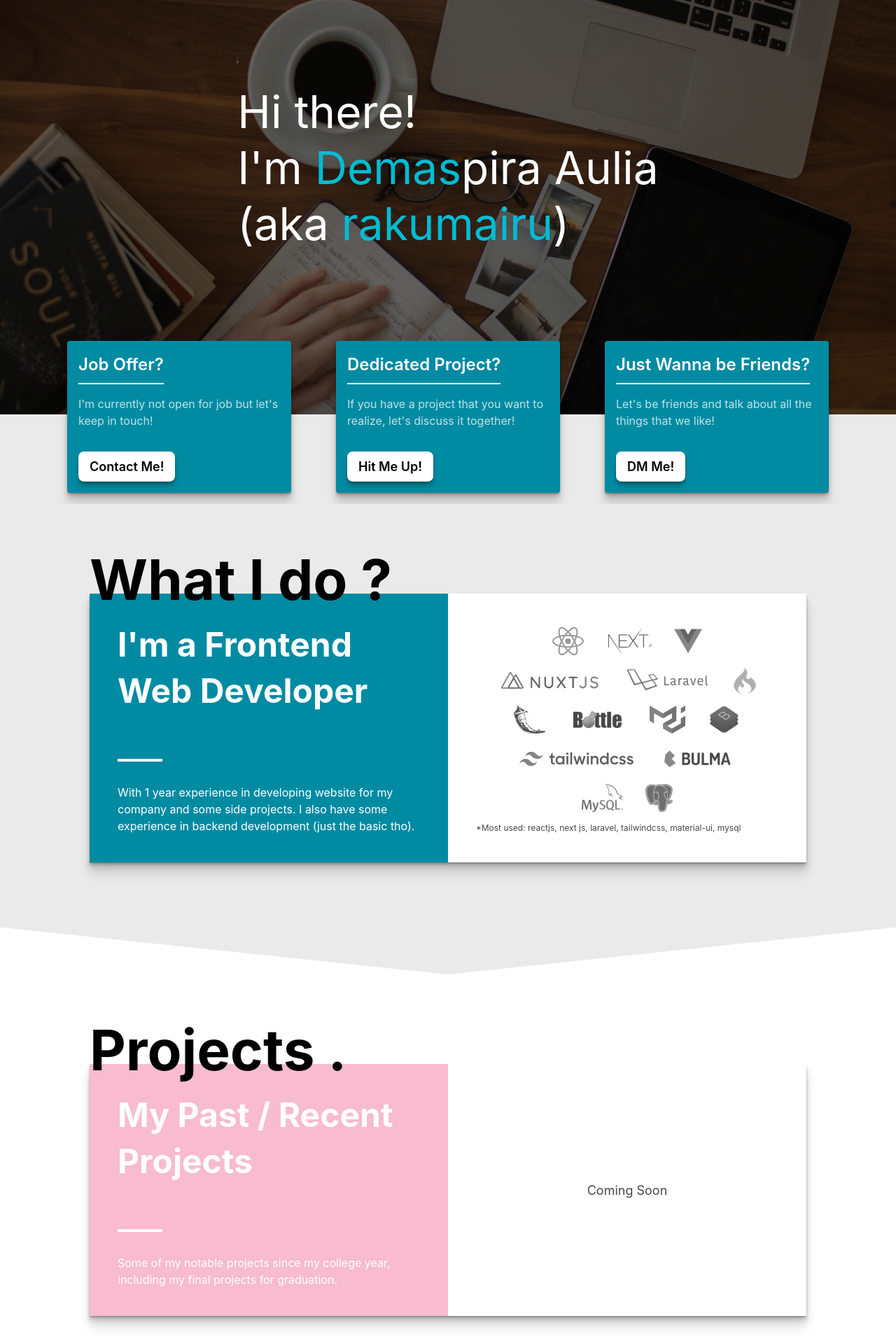
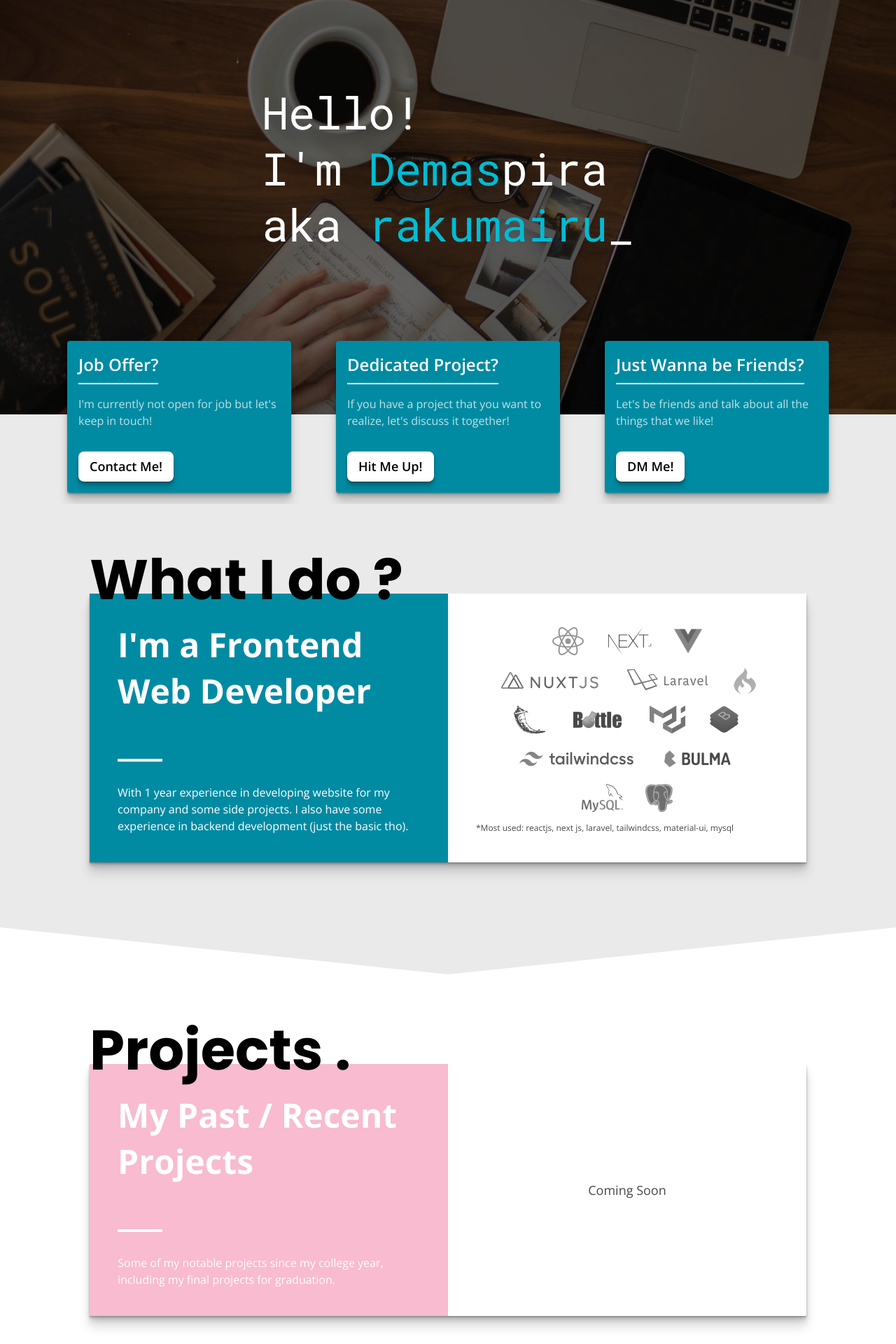
Before and after one commit to rakumairu/rakumairu.github.io, a Next.js app: page / in a window 1280 px wide. Shown: the part 80-2000 px from the top of the page at 70% size. Built offline with nearby package versions, Linux system fonts and the light colour scheme.

Commit message:
add more animation, fonts, etc

```diff
--- a/components/Layout/Main.tsx
+++ b/components/Layout/Main.tsx
@@ -18,8 +18,9 @@ const Main = ({ children, meta }: IProps) => {
                 <meta httpEquiv="X-UA-Compatible" content="IE=edge" />
                 <meta name="viewport" content="height=device-height,width=device-width, initial-scale=1.0, maximum-scale=1.0, user-scalable=no" />
                 <title>{ title || ''}</title>
+                <meta name="description" content={description || ''} />
+                <meta name="author" content="Demaspira Aulia" />
                 {/* <meta name="google-site-verification" content="pccnFefLIY5MklKIk9BIdTGGAAC5LuRk2anu3QubeE0" /> */}
-                <meta name="description" content={description || ''} />
                 {/* <meta name="ahrefs-site-verification" content="efd9c5385600fd8425f75d006f556b4b271b88e54d114502e7ef46ecbd1de335" /> */}
                 {/* <meta name="twitter:card" content="summary" />
                 <meta name="twitter:site" content="@jendela360" />
@@ -46,6 +47,11 @@ const Main = ({ children, meta }: IProps) => {
                 <link rel="apple-touch-icon" sizes="114x114" href={`${process.env.NEXT_PUBLIC_URL}/assets/images/mobile-favicon.png`} />
                 <link rel="apple-touch-icon" sizes="128x128" href={`${process.env.NEXT_PUBLIC_URL}/assets/images/mobile-favicon.png`} />
 
+                <link rel="preconnect" href="https://fonts.gstatic.com/" />
+                <link href="https://fonts.googleapis.com/css2?family=Poppins:ital,wght@0,400;0,600;0,700;1,400;1,600;1,700&display=swap" rel="stylesheet" />
+                <link href="https://fonts.googleapis.com/css2?family=Open+Sans:ital,wght@0,300;0,400;0,600;0,700;1,400&display=swap" rel="stylesheet" />
+                <link href="https://fonts.googleapis.com/css2?family=Roboto+Mono&display=swap" rel="stylesheet" />
+
                 {/* <link rel="preconnect" href="https://www.google-analytics.com" /> */}
 
                 {/* Google Analytics */}
@@ -64,7 +70,7 @@ const Main = ({ children, meta }: IProps) => {
             </Head>
             <div>
                 <Header />
-                <div className={`min-h-screen`}>
+                <div className="min-h-screen overflow-hidden">
                     {children}
                 </div>
                 <Footer />
--- /dev/null
+++ b/components/LazyLoad.tsx
@@ -0,0 +1,39 @@
+import { useRef, useEffect, useState } from "react"
+
+import classes from '../styles//modules/LazyLoad.module.css'
+
+interface IProps {
+    children: React.ReactNode
+    /** Options for the IntersectionObserver */
+    options?: IntersectionObserverInit
+    /** Direction the element comes from */
+    direction?: 'top' | 'bottom' | 'left' | 'right'
+}
+
+const LazyLoad = ({ children, options, direction }: IProps) => {
+    const ref = useRef<HTMLSpanElement>(null)
+    const [isVisible, setVisible] = useState(false)
+
+    useEffect(() => {
+        const io = new IntersectionObserver(callback, options || {})
+
+        if (ref.current) io.observe(ref.current)
+
+        return () => {
+            io.unobserve(ref.current)
+        }
+    }, [])
+
+    const callback = ([entry]: IntersectionObserverEntry[]) => {
+        console.log(entry)
+        if (entry.isIntersecting && !isVisible) setVisible(true)
+    }
+
+    return (
+        <span ref={ref} className={`${classes['lazy-load']} ${classes[direction || '']} ${isVisible ? classes.show : classes.hide}`}>
+            { children }
+        </span>
+    )
+}
+
+export default LazyLoad
--- a/pages/index.tsx
+++ b/pages/index.tsx
@@ -1,5 +1,6 @@
 import Main from "../components/Layout/Main";
 import { IMeta } from '../utils/Interfaces';
+import LazyLoad from "../components/LazyLoad";
 
 const meta: IMeta = {
     title: "Hi! Welcome to my page | Rakumairu DEV",
@@ -15,16 +16,16 @@ const Home = () => {
             <div className="relative h-screen md:pb-32 bg-gray-ea">
                 <div className="h-full bg-cover bg-no-repeat" style={{ backgroundImage: 'url(/static/images/splash.jpg)', filter: 'brightness(.4)' }} />
                 <div className="absolute inset-0 flex flex-col items-center justify-center md:pb-40">
-                    <div className="flex flex-col w-full md:w-auto px-5 md:px-0">
+                    <div className="font-mono flex flex-col w-full md:w-auto px-5 md:px-0 tracking-tight">
                         <h1 className="text-4xl md:text-6xl text-white leading-tight">
-                            Hi there!
+                            Hello!
                         </h1>
                         <h1 className="text-4xl md:text-6xl text-white leading-tight">
-                            I'm <span className="text-main">Demas</span>pira Aulia
+                            I'm <span className="text-main">Demas</span>pira
                         </h1>
                         <div className="flex items-center">
                             <h1 className="text-4xl md:text-6xl text-white leading-tight">
-                                (aka <span className="text-main">rakumairu</span>)
+                                aka <span className="text-main">rakumairu</span><span className="blink">_</span>
                             </h1>
                         </div>
                     </div>
@@ -57,8 +58,12 @@ const Home = () => {
             </div>
             <div className="pt-24 md:pt-32 pb-32 md:pb-40 bg-gray-ea clip">
                 <div className="container">
-                    <div className="lg:mx-32 flex flex-col md:flex-row items-stretch relative shadow-5-layer">
-                        <h3 className="absolute left-0 top-0 section-header text-center transform -translate-y-full mt-5 md:mt-10 ml-1 md:ml-0 font-bold">What I do ?</h3>
+                    <div className="lg:mx-32 relative">
+                        <LazyLoad direction="top">
+                            <h3 className="z-10 absolute left-0 top-0 section-header text-center -mt-12 md:-mt-20 ml-1 md:ml-0 font-bold whitespace-no-wrap">What I do ?</h3>
+                        </LazyLoad>
+                        <LazyLoad direction="right">
+                            <div className="flex flex-col md:flex-row items-stretch shadow-5-layer">
                                 <div className="bg-main-dark w-full md:w-1/2 text-white p-8 md:p-10">
                                     <h5 className="text-3xl md:text-5xl leading-tight md:leading-snug font-bold mb-10 md:mb-16">I'm a Frontend Web Developer</h5>
                                     <span className="border-b-4 border-white block mb-6 md:mb-8" style={{ width: 64 }}></span>
@@ -112,12 +117,18 @@ const Home = () => {
                                     <p className="text-xs text-black-48 mt-8 md:mt-0">*Most used: reactjs, next js, laravel, tailwindcss, material-ui, mysql</p>
                                 </div>
                             </div>
+                        </LazyLoad>
+                    </div>
                 </div>
             </div>
             <div className="pt-24 md:pt-32 pb-24 md:pb-40 bg-white">
                 <div className="container">
-                    <div className="lg:mx-32 flex flex-col md:flex-row items-stretch relative shadow-5-layer">
-                        <h3 className="absolute left-0 top-0 section-header text-center transform -translate-y-full mt-5 md:mt-10 ml-1 md:ml-0 font-bold">Projects .</h3>
+                    <div className="lg:mx-32 relative">
+                        <LazyLoad direction="top">
+                            <h3 className="absolute left-0 top-0 section-header text-center -mt-12 md:-mt-20 ml-1 md:ml-0 font-bold whitespace-no-wrap z-10">Projects .</h3>
+                        </LazyLoad>
+                        <LazyLoad direction="left">
+                            <div className="flex flex-col md:flex-row items-stretch shadow-5-layer">
                                 <div className="bg-accent w-full md:w-1/2 text-white p-8 md:p-10">
                                     <h5 className="text-3xl md:text-5xl leading-tight md:leading-snug font-bold mb-10 md:mb-16">My Past / Recent Projects</h5>
                                     <span className="border-b-4 border-white block mb-6 md:mb-8" style={{ width: 64 }}></span>
@@ -127,17 +138,25 @@ const Home = () => {
                                     <p className="text-lg text-black-48">Coming Soon</p>
                                 </div>
                             </div>
+                        </LazyLoad>
+                    </div>
                 </div>
             </div>
             <div className="pb-16 md:pb-32 bg-white">
                 <div className="container">
                     <div className="lg:mx-32">
+                        <LazyLoad direction="left">
                             <h3 className="font-bold section-header text-black mb-10 text-right md:text-left">Experience .</h3>
+                        </LazyLoad>
                         <div className="w-full flex flex-col">
                             <div className="flex -mx-5 md:-mx-0">
                                 <div className="w-8 md:w-1/2 flex justify-end">
-                                    <div className="hidden md:flex w-auto items-center justify-center px-8 section-header font-bold text-black text-opacity-25 transition duration-200 ease-in-out hover:text-main hover:text-opacity-100 cursor-default">
-                                        2018
+                                    <div className="hidden md:flex w-auto items-center justify-center px-8 cursor-default">
+                                        <LazyLoad direction="left">
+                                            <div>
+                                                <p className="section-header font-bold text-black text-opacity-25 transition duration-200 ease-in-out hover:text-main hover:text-opacity-100">2018</p>
+                                            </div>
+                                        </LazyLoad>
                                     </div>
                                     <div className="w-8 bg-main px-2 py-8">
                                         <span className="hidden md:flex flex-col items-center h-full justify-center text-lg text-white font-bold leading-none text-center">
@@ -155,6 +174,7 @@ const Home = () => {
                                     </div>
                                 </div>
                                 <div className="w-auto md:w-1/2 flex justify-start">
+                                    <LazyLoad direction="right">
                                         <div className="h-full bg-white flex flex-col text-lg px-2 py-8 justify-center">
                                             <h5 className="text-xl font-semibold text-main">Process Mining Research</h5>
                                             <p className="mb-4 text-black-48">Contribute in my lecturer's research as Fullstack Developer about process mining.</p>
@@ -163,6 +183,7 @@ const Home = () => {
                                             <h5 className="text-xl font-semibold text-main">Started My Final Project</h5>
                                             <p className="text-black-48">Started my Final Project for graduation about process mining which use Angular for the frontend and using Flask for the backend and calculation.</p>
                                         </div>
+                                    </LazyLoad>
                                 </div>
                             </div>
                             <div className="flex -mx-5 md:-mx-0">
@@ -181,8 +202,12 @@ const Home = () => {
                                             9
                                         </span>
                                     </div>
-                                    <div className="w-auto hidden md:flex items-center justify-center px-8 section-header font-bold text-black text-opacity-25 transition duration-200 ease-in-out hover:text-accent hover:text-opacity-100 cursor-default">
-                                        2019
+                                    <div className="w-auto hidden md:flex items-center justify-center px-8 cursor-default">
+                                        <LazyLoad direction="right">
+                                            <div>
+                                                <p className="section-header font-bold text-black text-opacity-25 transition duration-200 ease-in-out hover:text-accent hover:text-opacity-100">2019</p>
+                                            </div>
+                                        </LazyLoad>
                                     </div>
                                 </div>
                                 <div className="w-auto md:w-1/2 flex justify-start md:justify-end md:order-1">
@@ -199,8 +224,12 @@ const Home = () => {
                             </div>
                             <div className="flex -mx-5 md:-mx-0">
                                 <div className="w-8 md:w-1/2 flex justify-end">
-                                    <div className="hidden md:flex w-auto items-center justify-center px-8 section-header font-bold text-black text-opacity-25 transition duration-200 ease-in-out hover:text-main hover:text-opacity-100 cursor-default">
-                                        2020
+                                    <div className="hidden md:flex w-auto items-center justify-center px-8">
+                                        <LazyLoad direction="left">
+                                            <div>
+                                                <p className="section-header font-bold text-black text-opacity-25 transition duration-200 ease-in-out hover:text-main hover:text-opacity-100 cursor-default">2020</p>
+                                            </div>
+                                        </LazyLoad>
                                     </div>
                                     <div className="w-8 bg-main px-2 py-8">
                                         <span className="hidden md:flex flex-col items-center h-full justify-center text-lg text-white font-bold leading-none text-center">
@@ -232,8 +261,12 @@ const Home = () => {
                                     <div className="w-8 h-full bg-accent flex flex-col items-center justify-center text-lg text-white font-bold leading-none px-2 py-8 text-center">
                                         .<br/>.<br/>.
                                     </div>
-                                    <div className="w-auto hidden md:flex items-center justify-center px-8 section-header font-bold text-black text-opacity-25 transition duration-200 ease-in-out hover:text-accent hover:text-opacity-100 cursor-default">
-                                        . . .
+                                    <div className="w-auto hidden md:flex items-center justify-center px-8">
+                                        <LazyLoad direction="right">
+                                            <div>
+                                                <p className="section-header font-bold text-black text-opacity-25 transition duration-200 ease-in-out hover:text-accent hover:text-opacity-100 cursor-default">. . .</p>
+                                            </div>
+                                        </LazyLoad>
                                     </div>
                                 </div>
                                 <div className="w-auto md:w-1/2 flex justify-start md:justify-end md:order-1">
--- a/styles/animation.css
+++ b/styles/animation.css
@@ -114,3 +114,19 @@
         transform: scale(1);
     }
 }
+
+.blink {
+    animation-name: blink;
+    animation-timing-function: steps(2);
+    animation-duration: 1.25s;
+    animation-iteration-count: infinite;
+}
+
+@keyframes blink {
+    0% {
+        opacity: 1;
+    }
+    100% {
+        opacity: 0;
+    }
+}
--- a/styles/globals.css
+++ b/styles/globals.css
@@ -2,7 +2,7 @@ html,
 body {
     padding: 0;
     margin: 0;
-    font-family: -apple-system, BlinkMacSystemFont, Segoe UI, Roboto, Oxygen,
+    font-family: 'Open Sans', -apple-system, BlinkMacSystemFont, Segoe UI, Roboto, Oxygen,
     Ubuntu, Cantarell, Fira Sans, Droid Sans, Helvetica Neue, sans-serif;
 }
 
@@ -20,6 +20,11 @@ p, h1, h2, h3, h4, h5, span, small, strong {
     color: inherit;
 }
 
+.font-mono {
+    font-family: 'Roboto Mono', monospace, 'Open Sans', -apple-system, BlinkMacSystemFont, Segoe UI, Roboto, Oxygen,
+    Ubuntu, Cantarell, Fira Sans, Droid Sans, Helvetica Neue, sans-serif;
+}
+
 @media (max-width: 767.99px) {
     .container {
         width: auto !important;
@@ -34,6 +39,8 @@ p, h1, h2, h3, h4, h5, span, small, strong {
 
 .section-header {
     font-size: 48px;
+    font-family: 'Poppins', -apple-system, BlinkMacSystemFont, Segoe UI, Roboto, Oxygen,
+    Ubuntu, Cantarell, Fira Sans, Droid Sans, Helvetica Neue, sans-serif;
 }
 
 @media (min-width: 768px) {
--- /dev/null
+++ b/styles/modules/LazyLoad.module.css
@@ -0,0 +1,48 @@
+.lazy-load {
+    transition: all 0.75s ease-in-out;
+}
+
+.lazy-load > *:first-child {
+    transition: all 0.75s ease-in-out;
+}
+
+.hide > *:first-child {
+    opacity: 0;
+}
+
+.show > *:first-child {
+    transform: translateY(0);
+    opacity: 1;
+}
+
+.hide.top > *:first-child {
+    transform: translateY(-25px);
+}
+
+.show.top > *:first-child {
+    transform: translateY(0);
+}
+
+.hide.bottom > *:first-child {
+    transform: translateY(25px);
+}
+
+.show.bottom > *:first-child {
+    transform: translateY(0);
+}
+
+.hide.left > *:first-child {
+    transform: translateX(-25px);
+}
+
+.show.left > *:first-child {
+    transform: translateX(0);
+}
+
+.hide.right > *:first-child {
+    transform: translateX(25px);
+}
+
+.show.right > *:first-child {
+    transform: translateX(0);
+}
```
Lines whose indentation alone changed are shown as unchanged.
